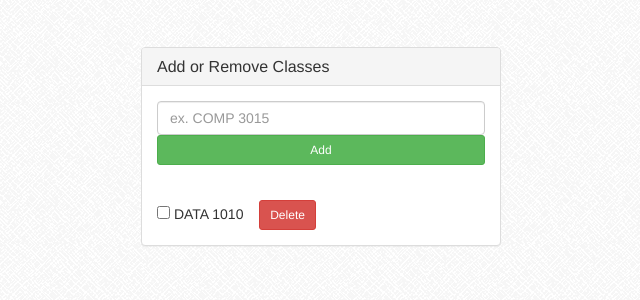
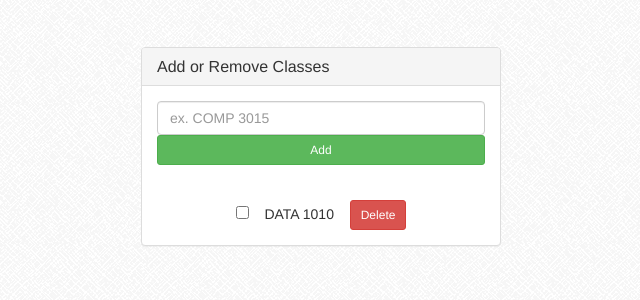
Before and after one commit to Karanveergill/lab5, a PHP site: page / in a window 1280 px wide. Shown: the part 173-473 px from the top of the page, without its empty margins (319-959 px from the left). Run offline with PHP 8.4, Linux system fonts and the light colour scheme.

Commit message:
Changes to index.php

```diff
--- a/css/style.css
+++ b/css/style.css
@@ -290,6 +290,7 @@ table.dataTable thead .sorting:after {
 }
 .courses {
     list-style-type: none;
+    text-align: center;
 }
 
 .show-grid {
--- a/index.php
+++ b/index.php
@@ -43,6 +43,8 @@ $contents = json_decode(file_get_contents('./courses.json'), true);
                                         <input type="hidden" name="className" value="<?php echo $className ?>">
                                         <input type="checkbox" name="status" value="1" <?php echo ($class['completed'] ? 'checked' : '') ?>>
                                     </form>
+                                    <div class="space">
+                                    </div>
                                     <?php echo $className ?>
                                     <div class="space">
                                     </div>
```
